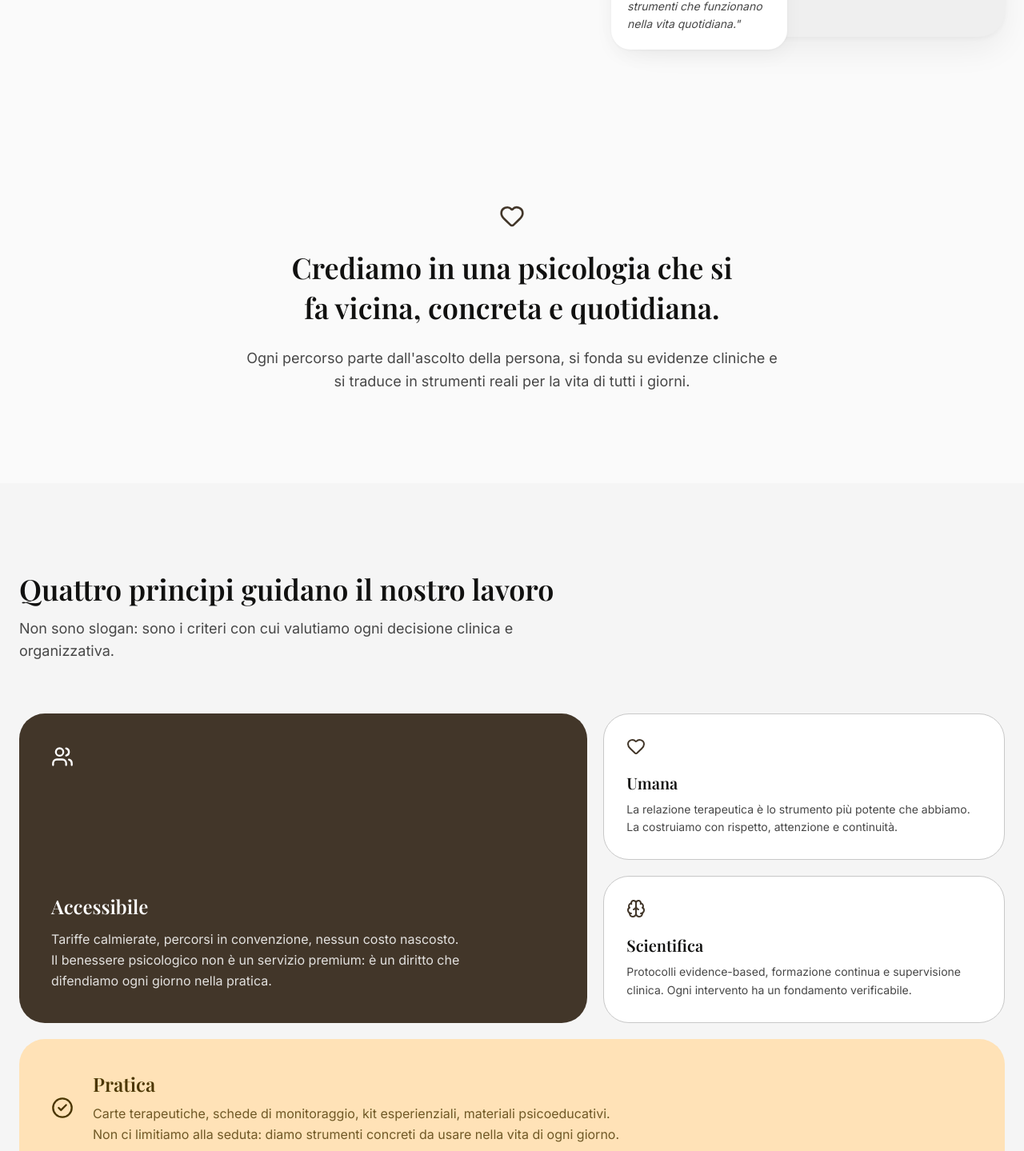
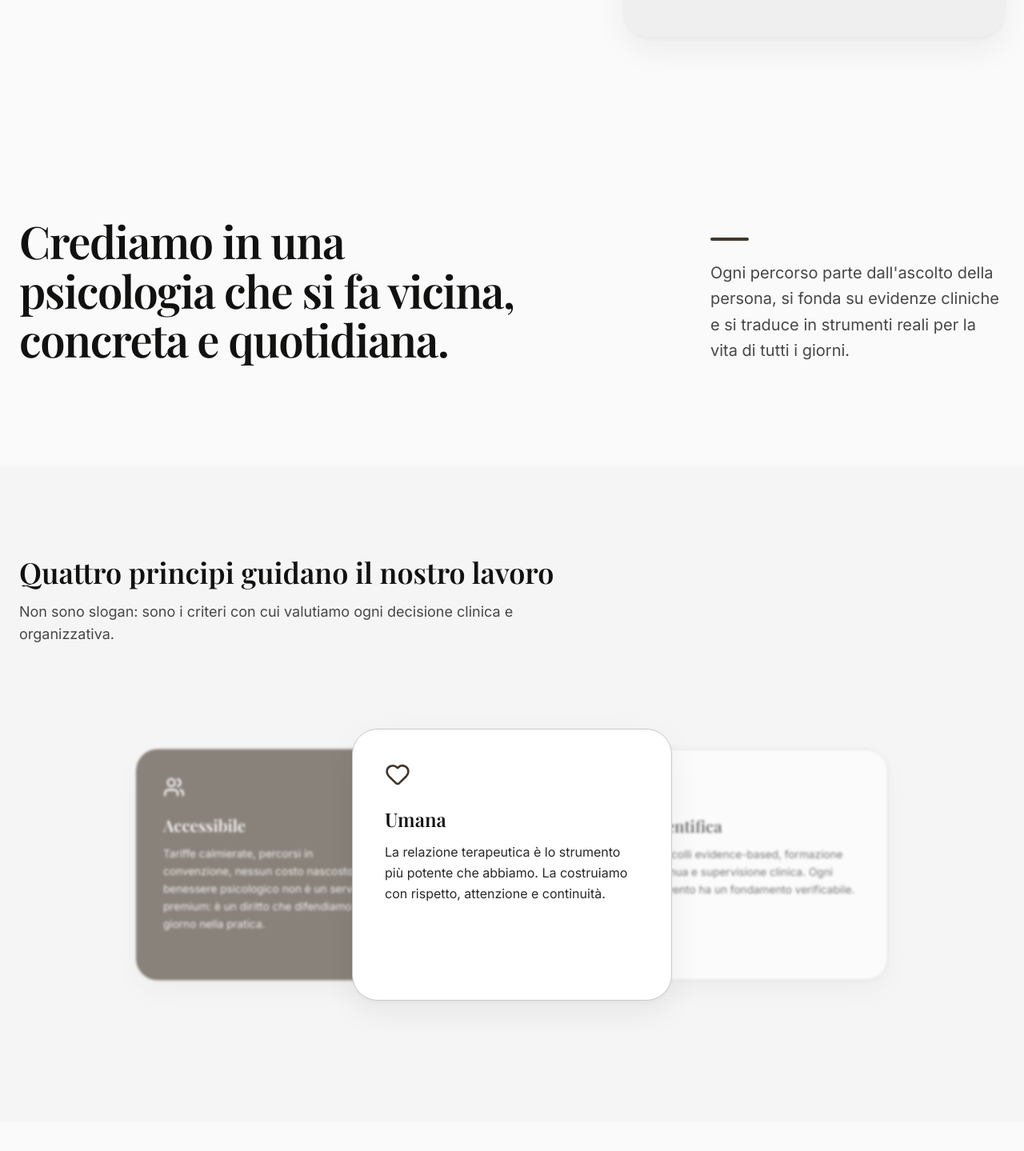
Before and after one commit to applicaaps/applica, a Next.js app in the folder applica-app/: page / in a window 1280 px wide. Shown: the part 693-2132 px from the top of the page at 80% size. Built offline with nearby package versions, Linux system fonts and the light colour scheme; a web font is replaced by a local one.

Commit message:
Feat: nuovo carosello 3D fluido per la sezione Principi

```diff
--- a/applica-app/app/page.tsx
+++ b/applica-app/app/page.tsx
@@ -3,6 +3,7 @@
 import Link from "next/link"
 import { ArrowRight, Heart, Users, Brain, CheckCircle2 } from "lucide-react"
 import { RevealSection } from "@/components/RevealSection"
+import { PrinciplesCarousel } from "@/components/PrinciplesCarousel"
 
 export default function Home() {
   return (
@@ -53,36 +54,32 @@ export default function Home() {
                 </div>
               </div>
             </RevealSection>
-
-            <RevealSection stagger={3}>
-              <div className="absolute -bottom-4 -left-4 bg-white p-5 rounded-xl ambient-shadow hidden sm:block max-w-[220px]">
-                <p className="text-sm text-[var(--color-on-surface-variant)] italic leading-relaxed">
-                  &quot;Un percorso concreto, con ascolto vero e strumenti che funzionano nella vita quotidiana.&quot;
-                </p>
-              </div>
-            </RevealSection>
           </div>
         </div>
       </section>
 
       {/* ─── Statement ─── */}
-      <section className="py-20 md:py-28">
+      <section className="py-24 md:py-32">
         <div className="container mx-auto px-4 md:px-6">
           <RevealSection>
-            <div className="max-w-3xl mx-auto text-center space-y-6">
-              <Heart size={32} className="text-[var(--color-primary)] mx-auto" />
-              <h2 className="text-3xl md:text-4xl font-bold text-[var(--color-on-surface)] leading-snug">
-                Crediamo in una psicologia che si fa vicina, concreta e quotidiana.
-              </h2>
-              <p className="text-lg text-[var(--color-on-surface-variant)] leading-relaxed max-w-2xl mx-auto prose-pretty">
-                Ogni percorso parte dall&apos;ascolto della persona, si fonda su evidenze cliniche e si traduce in strumenti reali per la vita di tutti i giorni.
-              </p>
+            <div className="grid grid-cols-1 md:grid-cols-12 gap-8 md:gap-16 items-end">
+              <div className="md:col-span-8">
+                <h2 className="text-4xl md:text-5xl lg:text-[3.5rem] font-bold text-[var(--color-on-surface)] leading-[1.1] tracking-tight">
+                  Crediamo in una psicologia che si fa vicina, concreta e quotidiana.
+                </h2>
+              </div>
+              <div className="md:col-span-4">
+                <div className="w-12 h-1 bg-[var(--color-primary)] mb-6 rounded-full" />
+                <p className="text-lg md:text-xl text-[var(--color-on-surface-variant)] leading-relaxed prose-pretty">
+                  Ogni percorso parte dall&apos;ascolto della persona, si fonda su evidenze cliniche e si traduce in strumenti reali per la vita di tutti i giorni.
+                </p>
+              </div>
             </div>
           </RevealSection>
         </div>
       </section>
 
-      {/* ─── Pilastri: layout asimmetrico ─── */}
+      {/* ─── Principi ─── */}
       <section className="py-20 md:py-28 bg-[var(--color-surface-container-low)]">
         <div className="container mx-auto px-4 md:px-6">
           <RevealSection>
@@ -97,50 +94,7 @@ export default function Home() {
           </RevealSection>
 
           <RevealSection stagger={1}>
-            <div className="grid grid-cols-1 md:grid-cols-12 gap-5">
-              {/* Large feature block */}
-              <div className="md:col-span-7 bg-[var(--color-primary)] p-8 md:p-10 rounded-2xl text-[var(--color-on-primary)] h-full flex flex-col justify-between gap-8">
-                <Users size={28} />
-                <div className="space-y-3">
-                  <h3 className="text-2xl font-bold">Accessibile</h3>
-                  <p className="text-base opacity-85 leading-relaxed max-w-lg">
-                    Tariffe calmierate, percorsi in convenzione, nessun costo nascosto. Il benessere psicologico non è un servizio premium: è un diritto che difendiamo ogni giorno nella pratica.
-                  </p>
-                </div>
-              </div>
-
-              {/* Stacked right column */}
-              <div className="md:col-span-5 flex flex-col gap-5">
-                <div className="bg-white p-7 rounded-2xl border border-[var(--color-outline-variant)] interactive-card">
-                  <Heart size={24} className="text-[var(--color-primary)] mb-5" />
-                  <h3 className="text-xl font-bold text-[var(--color-on-surface)] mb-2">Umana</h3>
-                  <p className="text-sm text-[var(--color-on-surface-variant)] leading-relaxed">
-                    La relazione terapeutica è lo strumento più potente che abbiamo. La costruiamo con rispetto, attenzione e continuità.
-                  </p>
-                </div>
-
-                <div className="bg-white p-7 rounded-2xl border border-[var(--color-outline-variant)] interactive-card">
-                  <Brain size={24} className="text-[var(--color-primary)] mb-5" />
-                  <h3 className="text-xl font-bold text-[var(--color-on-surface)] mb-2">Scientifica</h3>
-                  <p className="text-sm text-[var(--color-on-surface-variant)] leading-relaxed">
-                    Protocolli evidence-based, formazione continua e supervisione clinica. Ogni intervento ha un fondamento verificabile.
-                  </p>
-                </div>
-              </div>
-
-              {/* Bottom row: wide block */}
-              <div className="md:col-span-12 bg-[var(--color-secondary-container)] p-8 md:p-10 rounded-2xl flex flex-col md:flex-row gap-6 md:items-center">
-                <div className="flex-shrink-0">
-                  <CheckCircle2 size={28} className="text-[var(--color-on-secondary-container)]" />
-                </div>
-                <div className="space-y-2">
-                  <h3 className="text-2xl font-bold text-[var(--color-on-secondary-container)]">Pratica</h3>
-                  <p className="text-base text-[var(--color-on-secondary-container)]/80 leading-relaxed max-w-2xl">
-                    Carte terapeutiche, schede di monitoraggio, kit esperienziali, materiali psicoeducativi. Non ci limitiamo alla seduta: diamo strumenti concreti da usare nella vita di ogni giorno.
-                  </p>
-                </div>
-              </div>
-            </div>
+            <PrinciplesCarousel />
           </RevealSection>
         </div>
       </section>
--- /dev/null
+++ b/applica-app/components/PrinciplesCarousel.tsx
@@ -0,0 +1,152 @@
+"use client"
+
+import { useState, useEffect } from "react"
+import { motion, AnimatePresence } from "framer-motion"
+import { Users, Heart, Brain, CheckCircle2 } from "lucide-react"
+
+const principles = [
+  {
+    id: 0,
+    title: "Accessibile",
+    desc: "Tariffe calmierate, percorsi in convenzione, nessun costo nascosto. Il benessere psicologico non è un servizio premium: è un diritto che difendiamo ogni giorno nella pratica.",
+    icon: Users,
+    colorClass: "bg-[var(--color-primary)] text-[var(--color-on-primary)]",
+    iconClass: "text-white"
+  },
+  {
+    id: 1,
+    title: "Umana",
+    desc: "La relazione terapeutica è lo strumento più potente che abbiamo. La costruiamo con rispetto, attenzione e continuità.",
+    icon: Heart,
+    colorClass: "bg-white border border-[var(--color-outline-variant)] text-[var(--color-on-surface)]",
+    iconClass: "text-[var(--color-primary)]"
+  },
+  {
+    id: 2,
+    title: "Scientifica",
+    desc: "Protocolli evidence-based, formazione continua e supervisione clinica. Ogni intervento ha un fondamento verificabile.",
+    icon: Brain,
+    colorClass: "bg-white border border-[var(--color-outline-variant)] text-[var(--color-on-surface)]",
+    iconClass: "text-[var(--color-primary)]"
+  },
+  {
+    id: 3,
+    title: "Pratica",
+    desc: "Carte terapeutiche, schede di monitoraggio, kit esperienziali, materiali psicoeducativi. Non ci limitiamo alla seduta: diamo strumenti concreti da usare nella vita di ogni giorno.",
+    icon: CheckCircle2,
+    colorClass: "bg-[var(--color-secondary-container)] text-[var(--color-on-secondary-container)]",
+    iconClass: "text-[var(--color-on-secondary-container)]"
+  }
+]
+
+// The spring animation definition per SKILL.md guidelines
+const springConfig = {
+  type: "spring",
+  stiffness: 260,
+  damping: 20
+}
+
+export function PrinciplesCarousel() {
+  const [activeIdx, setActiveIdx] = useState(0)
+  const [isHovered, setIsHovered] = useState(false)
+
+  // Autoplay
+  useEffect(() => {
+    if (isHovered) return
+    const timer = setInterval(() => {
+      setActiveIdx((prev) => (prev + 1) % principles.length)
+    }, 4500)
+    return () => clearInterval(timer)
+  }, [isHovered])
+
+  const handleNext = () => setActiveIdx((prev) => (prev + 1) % principles.length)
+  const handlePrev = () => setActiveIdx((prev) => (prev - 1 + principles.length) % principles.length)
+
+  return (
+    <div
+      className="relative w-full h-[360px] md:h-[420px] flex items-center justify-center overflow-hidden py-10"
+      onMouseEnter={() => setIsHovered(true)}
+      onMouseLeave={() => setIsHovered(false)}
+    >
+      <AnimatePresence initial={false}>
+        {principles.map((item, index) => {
+          // Calculate relative position based on activeIdx
+          // diff is distance from active center (-1 = left, 0 = center, 1 = right, 2 = hidden)
+          let diff = index - activeIdx
+
+          // Handle wrapping for a 4-item array
+          if (diff < -1) diff += principles.length
+          if (diff > 2) diff -= principles.length
+          if (diff === 3) diff = -1
+
+          let x = 0
+          let scale = 1
+          let zIndex = 0
+          let opacity = 1
+          let blur = "blur(0px)"
+
+          if (diff === 0) {
+            // Center (Active)
+            x = 0
+            scale = 1
+            zIndex = 10
+            opacity = 1
+            blur = "blur(0px)"
+          } else if (diff === 1) {
+            // Right (Next)
+            x = 75
+            scale = 0.85
+            zIndex = 5
+            opacity = 0.6
+            blur = "blur(2px)"
+          } else if (diff === -1) {
+            // Left (Previous)
+            x = -75
+            scale = 0.85
+            zIndex = 5
+            opacity = 0.6
+            blur = "blur(2px)"
+          } else {
+            // Hidden (Back)
+            x = 0
+            scale = 0.7
+            zIndex = 0
+            opacity = 0
+            blur = "blur(4px)"
+          }
+
+          const Icon = item.icon
+          const isInteractive = diff !== 0
+
+          return (
+            <motion.div
+              key={item.id}
+              className={`absolute w-[280px] md:w-[400px] h-[300px] md:h-[340px] p-8 md:p-10 rounded-2xl flex flex-col gap-6 ambient-shadow-lg select-none ${item.colorClass} ${isInteractive ? 'cursor-pointer' : ''}`}
+              initial={false}
+              animate={{
+                x: `${x}%`,
+                scale: scale,
+                zIndex: zIndex,
+                opacity: opacity,
+                filter: blur
+              }}
+              transition={springConfig}
+              onClick={() => {
+                if (diff === 1) handleNext()
+                else if (diff === -1) handlePrev()
+              }}
+            >
+              <Icon size={32} className={item.iconClass} />
+              <div className="flex-1">
+                <h3 className="text-2xl font-bold mb-3">{item.title}</h3>
+                <p className="text-sm md:text-base opacity-90 leading-relaxed md:leading-relaxed">
+                  {item.desc}
+                </p>
+              </div>
+            </motion.div>
+          )
+        })}
+      </AnimatePresence>
+    </div>
+  )
+}
--- a/applica-app/package.json
+++ b/applica-app/package.json
@@ -11,6 +11,8 @@
   "dependencies": {
     "@radix-ui/react-slot": "^1.2.4",
     "clsx": "^2.1.1",
+    "embla-carousel-react": "^8.6.0",
+    "framer-motion": "^12.40.0",
     "lucide-react": "^1.16.0",
     "next": "16.2.6",
     "react": "19.2.4",
```
Also changed, not shown: 1 other file (tests, documents, lock files or other folders).
